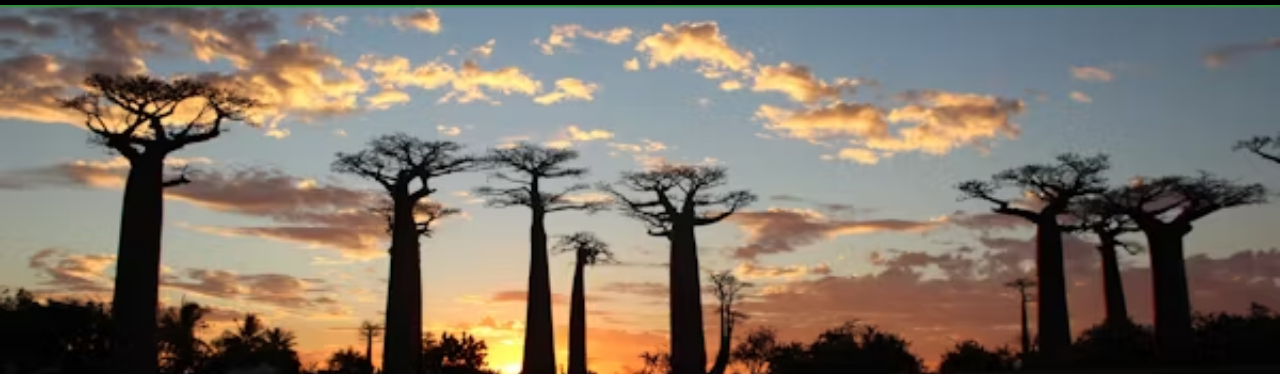
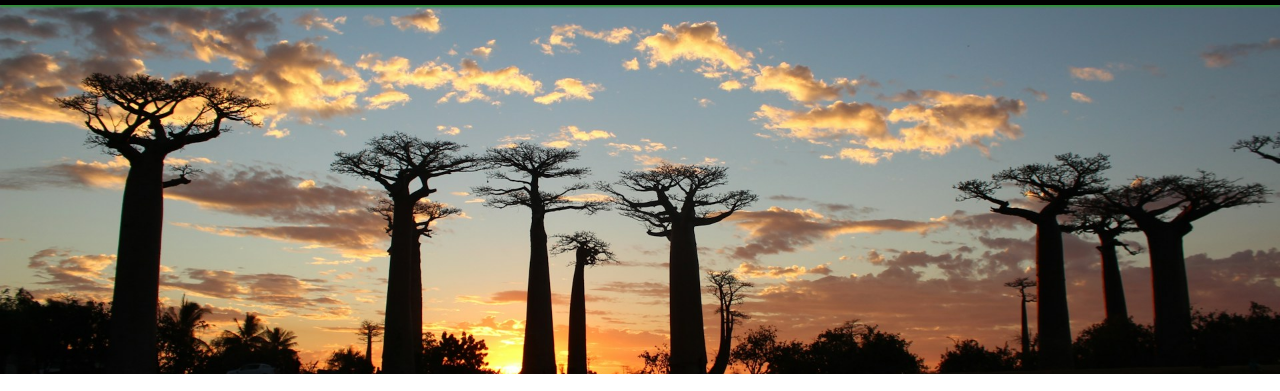
Before and after one commit to LauraO90/MadaGuide, a plain HTML site: page index.html in a window 1280 px wide. Shown: the part 73-464 px from the top of the page. Drawn offline with nearby package versions, Linux system fonts and the light colour scheme.

Commit message:
Change hero image file to jpeg

```diff
--- a/assets/css/style.css
+++ b/assets/css/style.css
@@ -104,7 +104,7 @@ main {
 #hero {
     height: 400px;
     width: 100%;
-    background: url("../css/images/avenuebaobabs-unsplash.avif") no-repeat center center / cover;
+    background: url("../css/images/avenuebaobabsmed-unsplash.jpg") no-repeat center center / cover;
 }
 
 #reasons {
```
Also changed, not shown: assets/css/images/avenuebaobabslarge-unsplash.jpg (added), assets/css/images/avenuebaobabsmed-unsplash.jpg (added).
